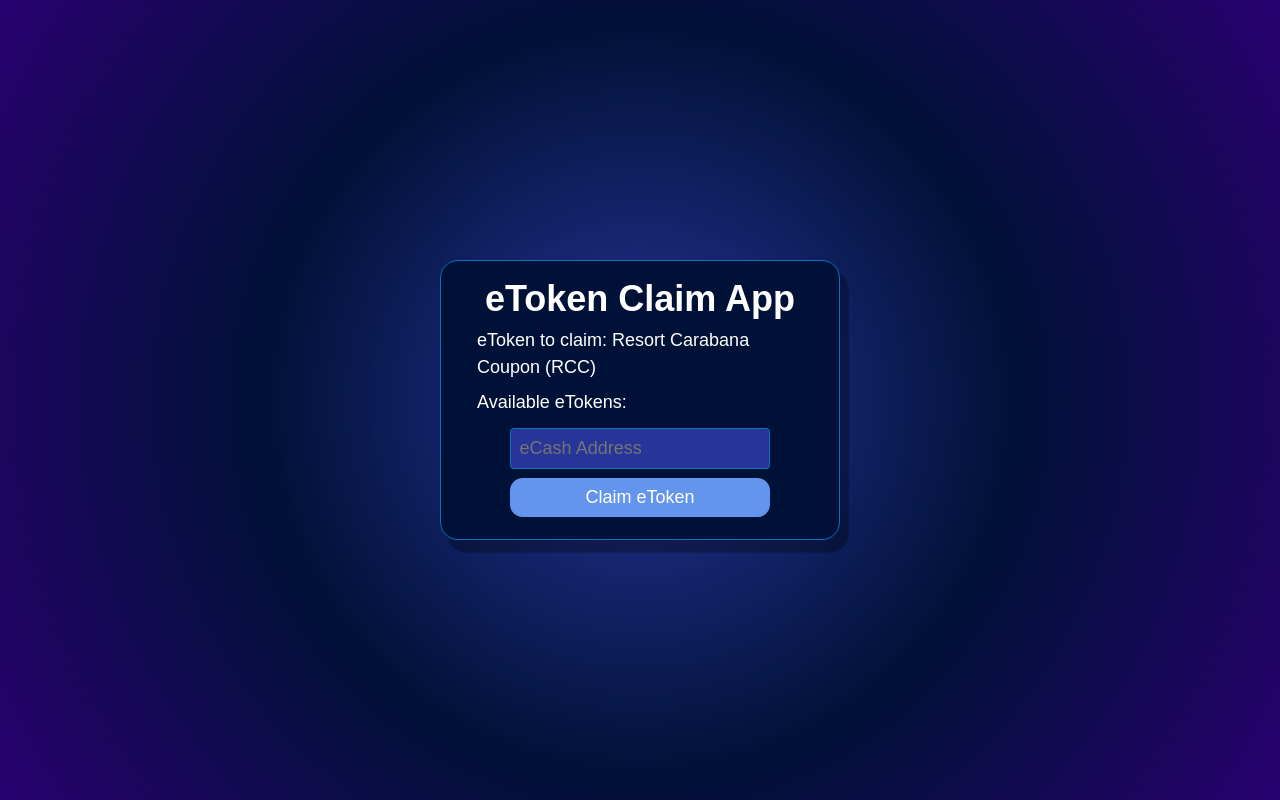
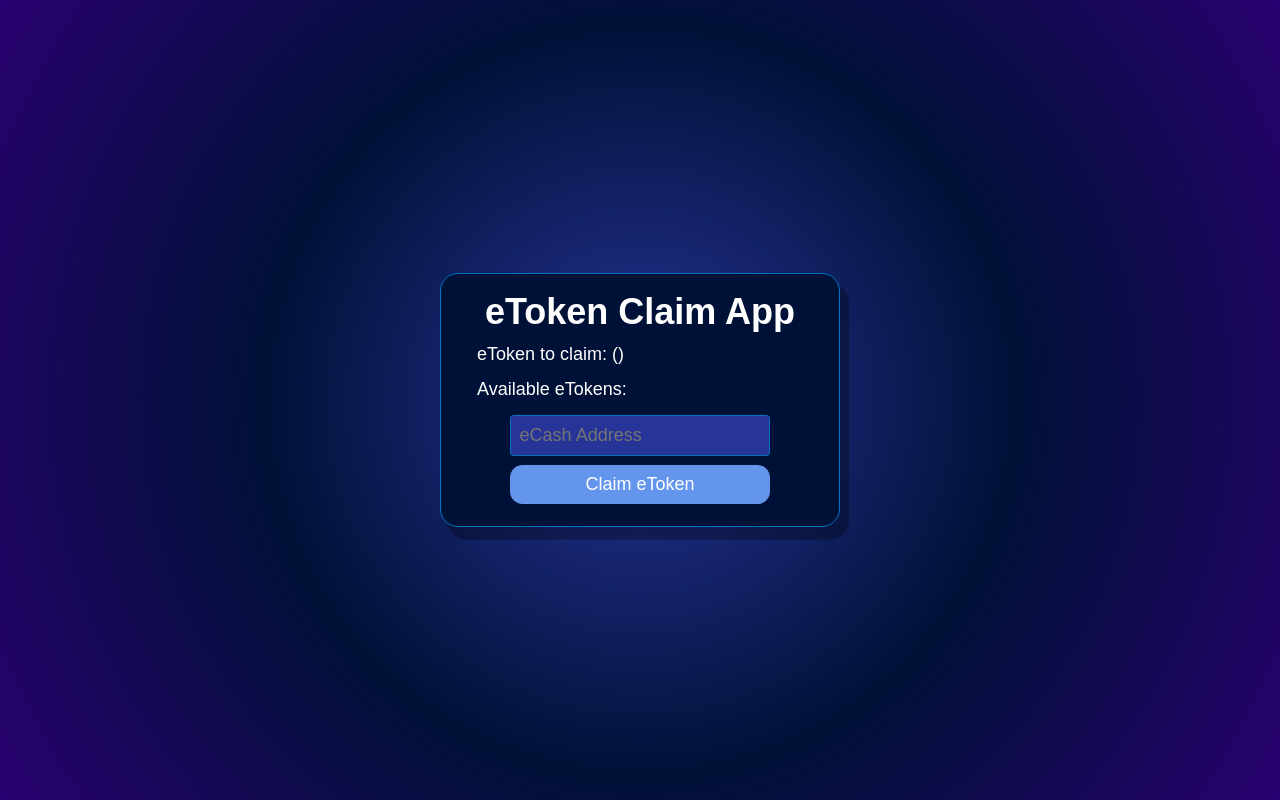
Before and after one commit to Amatack/eTokenClaimSite, a React (Vite) app in the folder client/: page / in a window 1280 px wide. Built offline with nearby package versions, Linux system fonts and the light colour scheme; no server answers.

Commit message:
server shows tokenName and tokenTicker to user

```diff
--- a/client/src/App.jsx
+++ b/client/src/App.jsx
@@ -5,24 +5,24 @@ import {toast, Toaster} from 'react-hot-toast'
 
 
 import { getEtokenInfo } from "./api/getEtokenInfo/getEtokenInfo";
-import { shortenText } from "./utils/shortenText";
 /* import { montserrat, poppins } from "./fonts"; */
 
 export default function App()
   {
     const [availableTokens, setAvailableTokens] = useState("")
     const [tokenId, setTokenId] = useState("")
-    const [shortenedTokenId, setShortenedTokenId] = useState("")
+    const [tokenName, setTokenName] = useState("")
+    const [tokenTicker, setTokenTicker] = useState("")
 
     useEffect(()=>{
       getEtokenInfo()
         .then(res => {
           if(res.error === false){
+              setAvailableTokens(res.data.availableTokens)
+              setTokenName(res.data.tokenName)
+              setTokenTicker(res.data.tokenTicker)
+              setTokenId(res.data.tokenId)
 
-              setAvailableTokens(res.data.availableTokens)
-              const shortenedText = shortenText(res.data.tokenId)
-              setTokenId(res.data.tokenId)
-              setShortenedTokenId(shortenedText)
               return
           }
           toast.error(res.message)
@@ -41,8 +41,8 @@ export default function App()
             <h1 className={"h1" } >eToken Claim App</h1>
             <div>
               <p className={"p"} title={tokenId}>
-                {/* Here you can claim: {shortenedTokenId} */}
-                eToken to claim: Resort Carabana Coupon (RCC)
+
+                eToken to claim: {tokenName} ({tokenTicker})
               </p>
               <p className={"p"}>
                 Available eTokens: {availableTokens}
```
